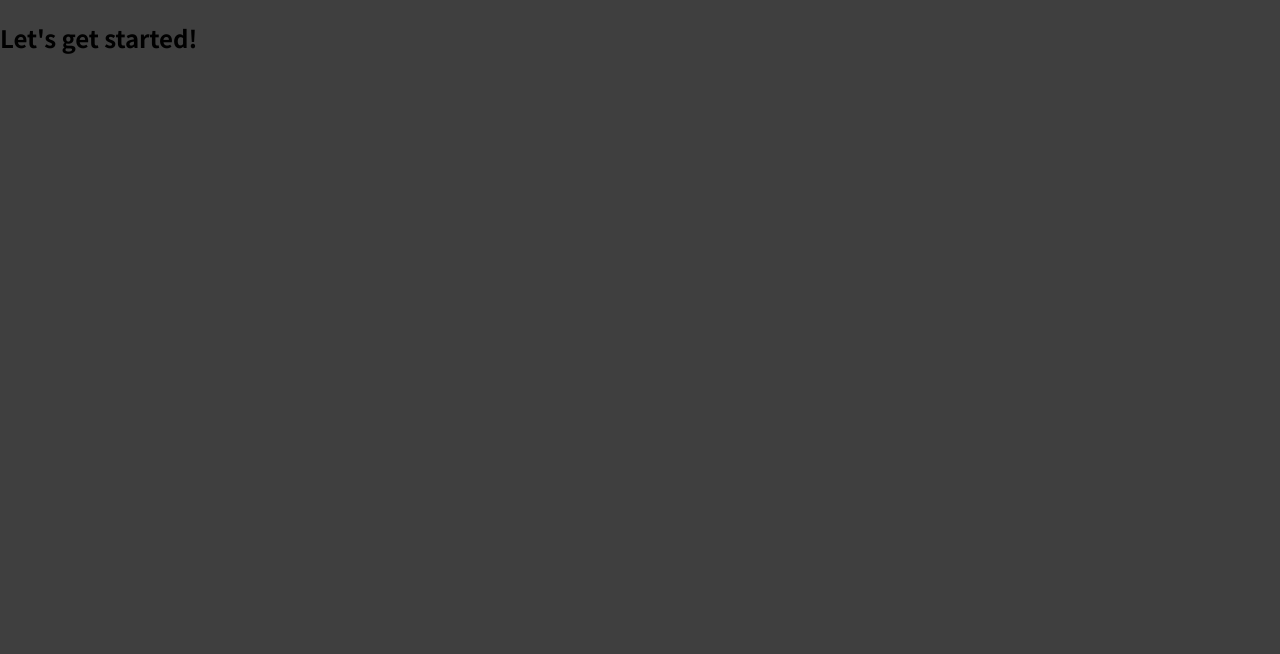
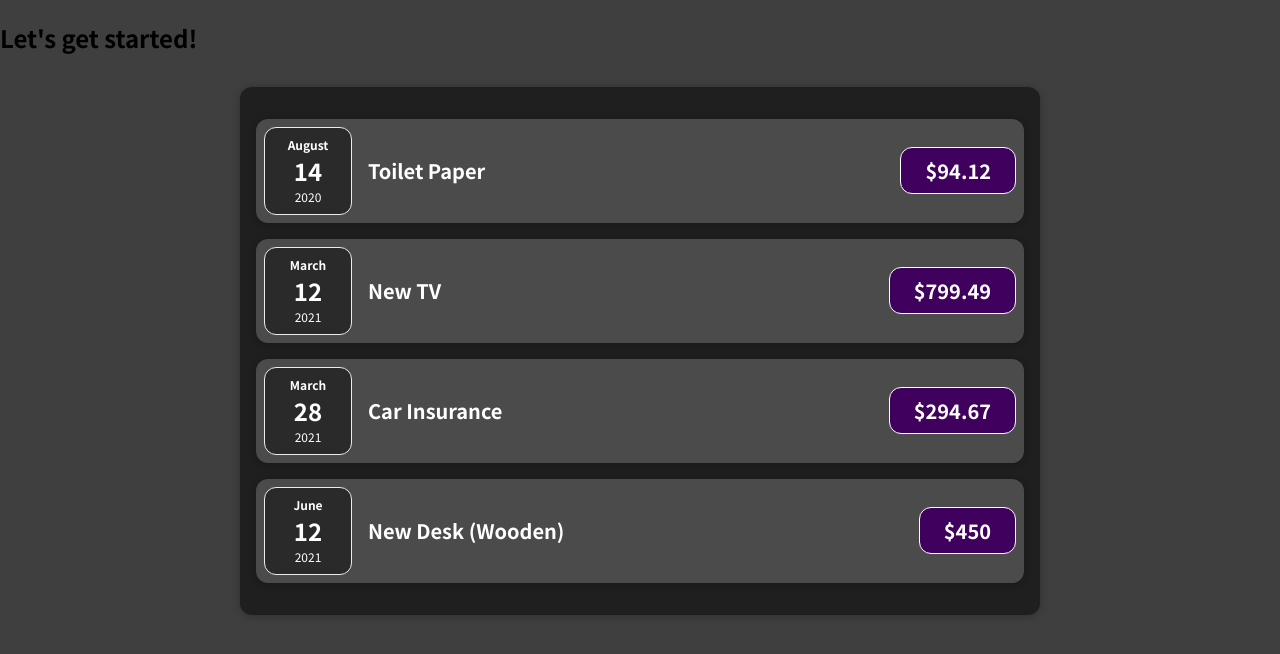
Before and after one commit to syed-razi/expense-tracker, a JavaScript app: page / in a window 1280 px wide. Shown: the top 654 px of the page. Built offline with nearby package versions, Linux system fonts and the light colour scheme.

Commit message:
Add different expense components and card wrapper

```diff
--- a/src/App.js
+++ b/src/App.js
@@ -1,7 +1,32 @@
+import Expenses from "./components/Expenses";
+
 function App() {
+  const expenses = [
+    {
+      id: "e1",
+      title: "Toilet Paper",
+      amount: 94.12,
+      date: new Date(2020, 7, 14),
+    },
+    { id: "e2", title: "New TV", amount: 799.49, date: new Date(2021, 2, 12) },
+    {
+      id: "e3",
+      title: "Car Insurance",
+      amount: 294.67,
+      date: new Date(2021, 2, 28),
+    },
+    {
+      id: "e4",
+      title: "New Desk (Wooden)",
+      amount: 450,
+      date: new Date(2021, 5, 12),
+    },
+  ];
+
   return (
     <div>
       <h2>Let's get started!</h2>
+      <Expenses items={expenses}/>
     </div>
   );
 }
--- /dev/null
+++ b/src/components/Card.css
@@ -0,0 +1,4 @@
+.card {
+  border-radius: 12px;
+  box-shadow: 0 1px 8px rgba(0, 0, 0, 0.25);
+}
--- /dev/null
+++ b/src/components/Card.js
@@ -0,0 +1,8 @@
+import "./Card.css";
+
+function Card(props) {
+  const classes = 'card ' + props.className;
+  return <div className={classes}>{props.children}</div>
+}
+
+export default Card;
--- /dev/null
+++ b/src/components/ExpenseDate.css
@@ -0,0 +1,26 @@
+.expense-date {
+  display: flex;
+  flex-direction: column;
+  width: 5.5rem;
+  height: 5.5rem;
+  border: 1px solid #ececec;
+  background-color: #2a2a2a;
+  color: white;
+  border-radius: 12px;
+  align-items: center;
+  justify-content: center;
+}
+
+.expense-date__month {
+  font-size: 0.75rem;
+  font-weight: bold;
+}
+
+.expense-date__year {
+  font-size: 0.75rem;
+}
+
+.expense-date__day {
+  font-size: 1.5rem;
+  font-weight: bold;
+}
--- /dev/null
+++ b/src/components/ExpenseDate.js
@@ -0,0 +1,17 @@
+import './ExpenseDate.css';
+
+function ExpenseDate(props) {
+  const month = props.date.toLocaleString("en-US", { month: "long" });
+  const day = props.date.toLocaleString("en-US", { day: "2-digit" });
+  const year = props.date.getFullYear();
+
+  return (
+    <div className="expense-date">
+      <div className="expense-date__month">{month}</div>
+      <div className="expense-date__day">{day}</div>
+      <div className="expense-date__year">{year}</div>
+    </div>
+  );
+}
+
+export default ExpenseDate;
--- /dev/null
+++ b/src/components/ExpenseItem.css
@@ -0,0 +1,54 @@
+.expense-item {
+  display: flex;
+  justify-content: space-between;
+  align-items: center;
+  padding: 0.5rem;
+  margin: 1rem 0;
+  background-color: #4b4b4b;
+}
+
+.expense-item__description {
+  display: flex;
+  flex-direction: column;
+  gap: 1rem;
+  align-items: flex-end;
+  flex-flow: column-reverse;
+  justify-content: flex-start;
+  flex: 1;
+}
+
+.expense-item h2 {
+  color: #3a3a3a;
+  font-size: 1rem;
+  flex: 1;
+  margin: 0 1rem;
+  color: white;
+}
+
+.expense-item__price {
+  font-size: 1rem;
+  font-weight: bold;
+  color: white;
+  background-color: #40005d;
+  border: 1px solid white;
+  padding: 0.5rem;
+  border-radius: 12px;
+}
+
+@media (min-width: 580px) {
+  .expense-item__description {
+    flex-direction: row;
+    align-items: center;
+    justify-content: flex-start;
+    flex: 1;
+  }
+
+  .expense-item__description h2 {
+    font-size: 1.25rem;
+  }
+
+  .expense-item__price {
+    font-size: 1.25rem;
+    padding: 0.5rem 1.5rem;
+  }
+}
--- /dev/null
+++ b/src/components/ExpenseItem.js
@@ -0,0 +1,17 @@
+import "./ExpenseItem.css";
+import ExpenseDate from "./ExpenseDate";
+import Card from "./Card";
+
+function ExpenseItem(props) {
+  return (
+    <Card className="expense-item">
+      <ExpenseDate date={props.date} />
+      <div className="expense-item__description">
+        <h2>{props.title}</h2>
+        <div className="expense-item__price">${props.amount}</div>
+      </div>
+    </Card>
+  );
+}
+
+export default ExpenseItem;
--- /dev/null
+++ b/src/components/Expenses.css
@@ -0,0 +1,7 @@
+.expenses {
+  padding: 1rem;
+  background-color: rgb(31, 31, 31);
+  margin: 2rem auto;
+  width: 50rem;
+  max-width: 95%;
+}
--- /dev/null
+++ b/src/components/Expenses.js
@@ -0,0 +1,33 @@
+import ExpenseItem from "./ExpenseItem";
+import Card from "./Card";
+import "./Expenses.css";
+
+function Expenses(props) {
+
+  return (
+    <Card className="expenses">
+      <ExpenseItem
+        title={props.items[0].title}
+        amount={props.items[0].amount}
+        date={props.items[0].date}
+      />
+      <ExpenseItem
+        title={props.items[1].title}
+        amount={props.items[1].amount}
+        date={props.items[1].date}
+      />
+      <ExpenseItem
+        title={props.items[2].title}
+        amount={props.items[2].amount}
+        date={props.items[2].date}
+      />
+      <ExpenseItem
+        title={props.items[3].title}
+        amount={props.items[3].amount}
+        date={props.items[3].date}
+      />
+    </Card>
+  );
+}
+
+export default Expenses;
```
Also changed, not shown: 1 other file (tests, documents, lock files or other folders).
